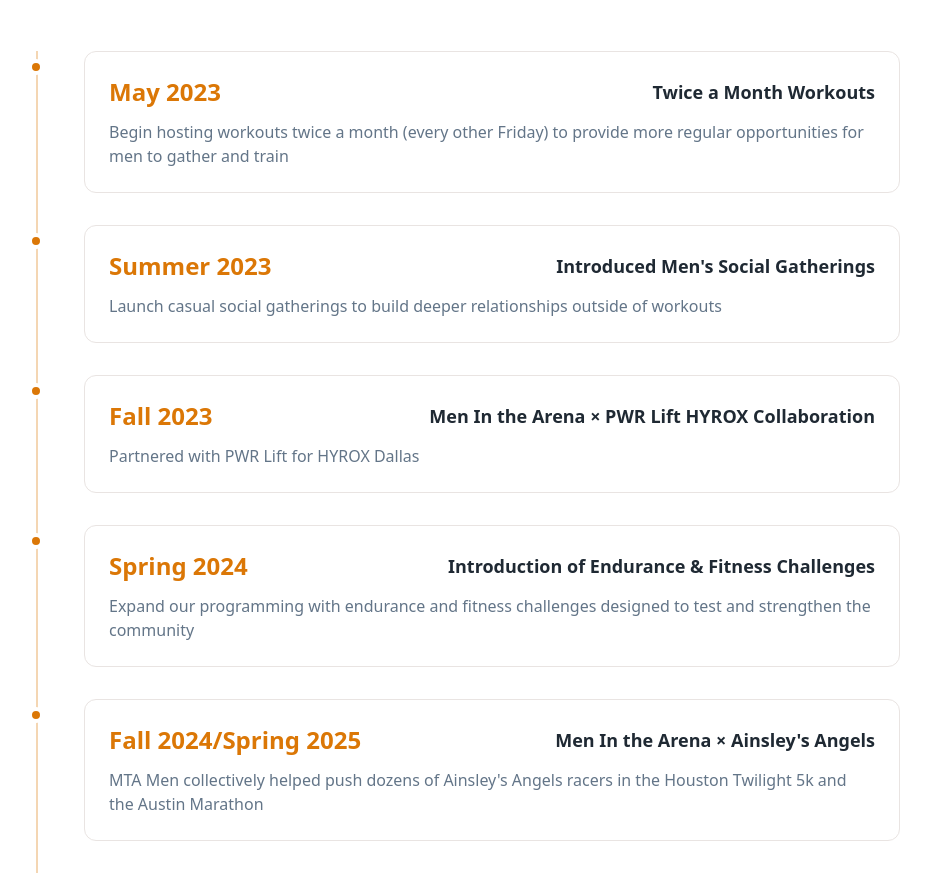
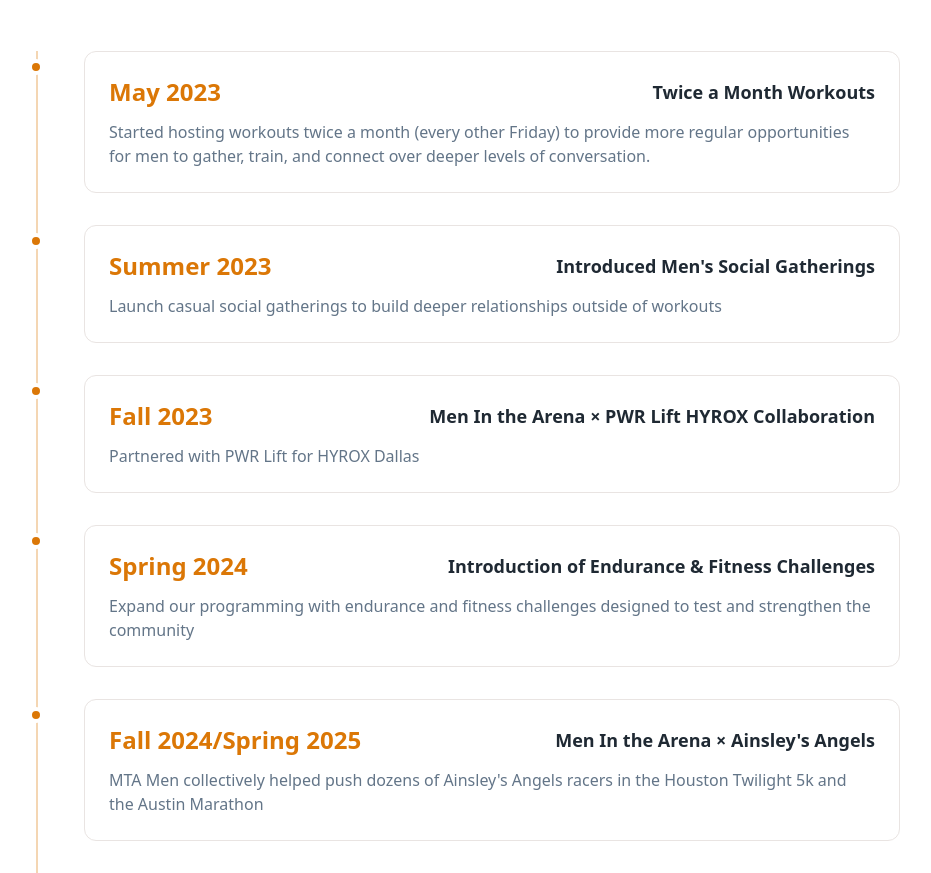
Before and after one commit to yashchitneni/men-at-gate, a React (Vite) app: page / in a window 1280 px wide. Shown: the part 2489-3362 px from the top of the page, without its empty margins (188-1119 px from the left). Built offline with nearby package versions, Linux system fonts and the light colour scheme; the HTML template or start-up script is replaced by a standard one.

Commit message:
Update story timeline description

```diff
--- a/src/components/Story.tsx
+++ b/src/components/Story.tsx
@@ -3,7 +3,7 @@ const Story = () => {
     {
       year: "May 2023",
       title: "Twice a Month Workouts",
-      description: "Begin hosting workouts twice a month (every other Friday) to provide more regular opportunities for men to gather and train"
+      description: "Started hosting workouts twice a month (every other Friday) to provide more regular opportunities for men to gather, train, and connect over deeper levels of conversation."
     },
     {
       year: "Summer 2023",
```
